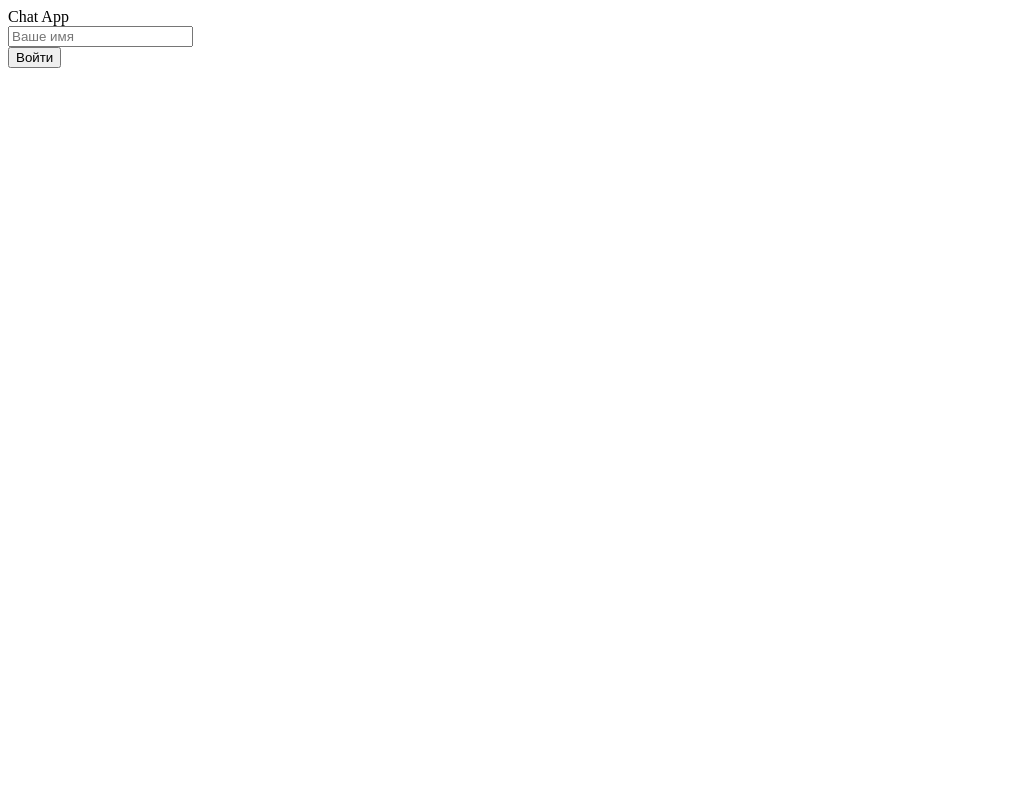
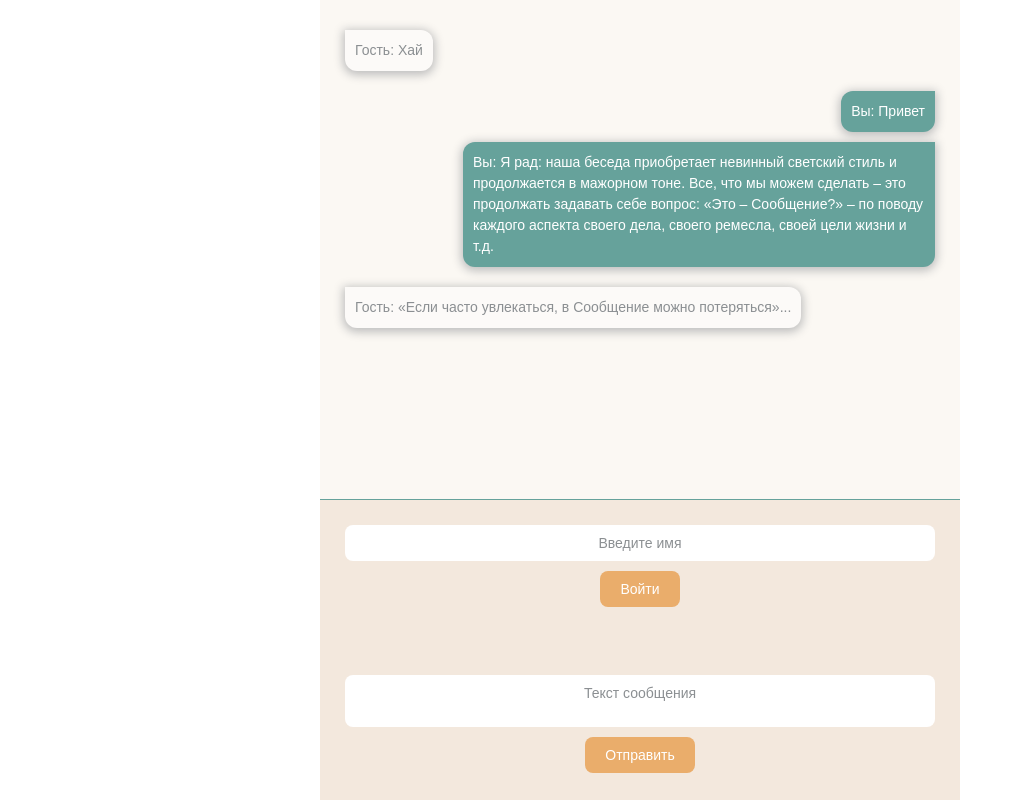
Before and after one commit to tatyana91/js_20171116, a website: page index.html in a window 1280 px wide. Shown: the whole page, without its empty margins (0-1015 px from the left). Drawn offline with Linux system fonts and the light colour scheme.

Commit message:
Верстка

```diff
--- a/blocks/app/app.css
+++ b/blocks/app/app.css
@@ -0,0 +1,102 @@
+* {box-sizing: border-box; margin: 0; padding: 0}
+.app {
+    background: #fbf8f3;
+    width: 100%;
+    max-width: 640px;
+    font-size: 14px;
+    line-height: 1.5;
+    font-family: Arial, sans-serif;
+    margin: 0 auto;
+
+    display: flex;
+    min-height: 100vh;
+    flex-direction: column;
+}
+::-webkit-input-placeholder { /* Chrome/Opera/Safari */
+    color: #8b8f92;
+    font-size: 14px;
+    font-family: Arial, sans-serif;
+}
+::-moz-placeholder { /* Firefox 19+ */
+    color: #8b8f92;
+    font-size: 14px;
+    font-family: Arial, sans-serif;
+}
+:-ms-input-placeholder { /* IE 10+ */
+    color: #8b8f92;
+    font-size: 14px;
+    font-family: Arial, sans-serif;
+}
+:-moz-placeholder { /* Firefox 18- */
+    color: #8b8f92;
+    font-size: 14px;
+    font-family: Arial, sans-serif;
+}
+.input, .textarea {
+    width: 100%;
+    background: #fff;
+    text-align: center;
+    border-radius: 8px;
+    padding: 10px;
+    font-size: 14px;
+    display: block;
+    border: 0;
+}
+.button {
+    text-align: center;
+    border-radius: 8px;
+    padding: 10px 20px;
+    font-size: 14px;
+    display: block;
+    margin: 0 auto;
+    border: 0;
+    background: #eaad6b;
+    cursor: pointer;
+    color: #fff;
+}
+.textarea {
+    resize: none;
+}
+.auth, .new-message {
+    background: #f3e8dd;
+    padding: 25px;
+    height: 150px;
+}
+.auth__submit, .new-message__submit{
+    margin-top: 10px;
+}
+.messages {
+    padding: 25px;
+    border-bottom: 1px solid #66a29b;
+    flex: 1;
+    display: flex;
+    flex-direction: column
+}
+.messages__item {
+    width: auto;
+    max-width: 80%;
+    background: #fff;
+    border-radius: 12px;
+    padding: 10px;
+    font-size: 14px;
+    margin: 5px 0;
+}
+.messages__item_recieve {
+    background: #fcfaf8;
+    color: #8b8f92;
+    box-shadow: 0px 2px 10px 2px #bdbdbd;
+    border-top-left-radius: 0;
+    align-self: flex-start;
+ }
+.messages__item_send {
+    background: #66a29b;
+    float: right;
+    color: #fff;
+    box-shadow: 0px 2px 10px 2px #bfbfbf;
+    border-top-right-radius: 0;
+    align-self: flex-end;
+}
+
+.messages__item_recieve + .messages__item_send, .messages__item_send + .messages__item_recieve {
+    margin-top: 15px;
+}
--- a/blocks/app/app.js
+++ b/blocks/app/app.js
@@ -4,9 +4,9 @@
     const Block = window.Block;
     const Input = window.Input;
     const Button = window.Button;
+    const Textarea = window.Textarea;
 
     class App extends Block {
-
         constructor(node, options = {}) {
             super(node, options);
         }
@@ -14,24 +14,52 @@
         render() {
             this.node.innerHTML = `
                 <div class="app">
-                    Chat App
-                    <div class="app__name js-name"></div>
-                    <div class="app__submit js-submit"></div>
+                    <div class="messages">
+                        <div class="messages__item messages__item_recieve">
+                            Гость: Хай
+                        </div>
+                        <div class="messages__item messages__item_send">
+                            Вы: Привет
+                        </div>
+                        <div class="messages__item messages__item_send">
+                            Вы: Я рад: наша беседа приобретает невинный светский стиль и продолжается в мажорном тоне. Все, что мы можем сделать – это продолжать задавать себе вопрос: «Это – Сообщение?» – по поводу каждого аспекта своего дела, своего ремесла, своей цели жизни и т.д.
+                        </div>
+                        <div class="messages__item messages__item_recieve">
+                            Гость: «Если часто увлекаться, в Сообщение можно потеряться»...
+                        </div>
+                    </div>
+                    <div class="auth">
+                        <div class="auth__name js-name"></div>
+                        <div class="auth__submit js-submit-name"></div>
+                    </div>
+                    <div class="new-message">
+                        <div class="new-message__textarea js-textarea"></div>
+                        <div class="new-message__submit js-submit-message"></div>
+                    </div>
                 </div>`;
 
-            let button = new Button(this.node.querySelector('.js-submit'), {
+            let button = new Button(this.node.querySelector('.js-submit-name'), {
                 text: 'Войти'
             });
 
             let input = new Input(this.node.querySelector('.js-name'), {
                 value: '',
-                placeholder: 'Ваше имя'
+                placeholder: 'Введите имя'
             });
 
+            let textarea = new Textarea(this.node.querySelector('.js-textarea'), {
+                placeholder: 'Текст сообщения'
+            });
+
+            let buttonSendMessage = new Button(this.node.querySelector('.js-submit-message'), {
+                text: 'Отправить'
+            });
+
+            input.render();
             button.render();
-            input.render();
+            textarea.render();
+            buttonSendMessage.render();
         }
-
     }
 
     window.App = App;
--- /dev/null
+++ b/blocks/textarea/textarea.js
@@ -0,0 +1,20 @@
+(function () {
+    'use strict';
+
+    const Block = window.Block;
+
+    class Textarea extends Block {
+
+        constructor(node, options = {}) {
+            super(node, options);
+        }
+
+        render() {
+            this.node.innerHTML = `
+            <textarea class="textarea" placeholder="${this.options.placeholder}"></textarea>`;
+        }
+
+    }
+
+    window.Textarea = Textarea;
+})();
--- a/index.html
+++ b/index.html
@@ -3,9 +3,12 @@
 <head>
     <meta charset="UTF-8">
     <title>Chat</title>
+    <meta name="viewport" content="width=device-width">
+    <link rel="stylesheet" href="blocks/app/app.css">
     <script src="blocks/block.js" type="text/javascript"></script>
     <script src="blocks/button/button.js" type="text/javascript"></script>
     <script src="blocks/input/input.js" type="text/javascript"></script>
+    <script src="blocks/textarea/textarea.js" type="text/javascript"></script>
     <script src="blocks/app/app.js" type="text/javascript"></script>
     <script type="text/javascript">
 
@@ -17,6 +20,5 @@
     </script>
 </head>
 <body class="js-app">
-
 </body>
 </html>
```
